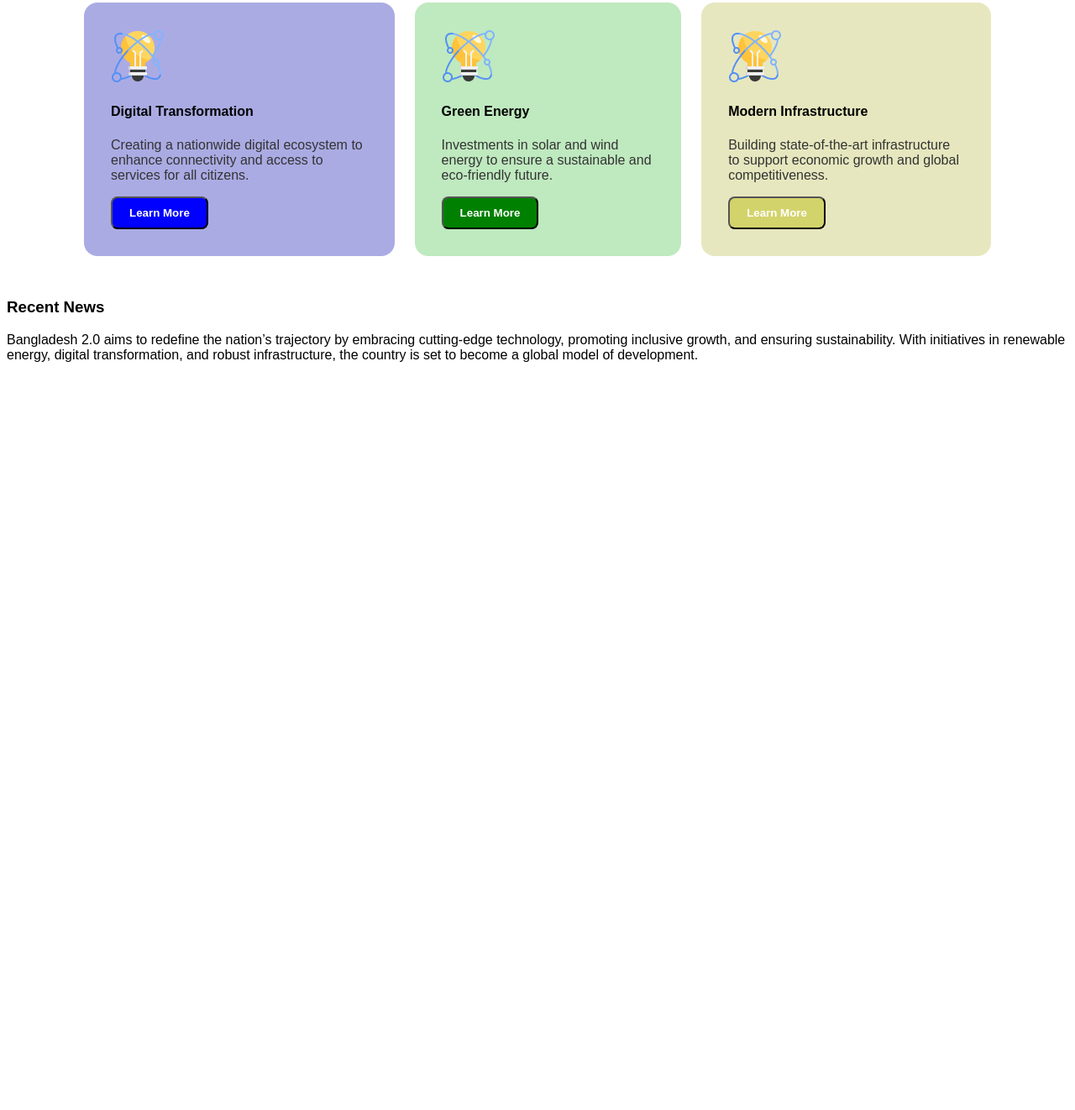
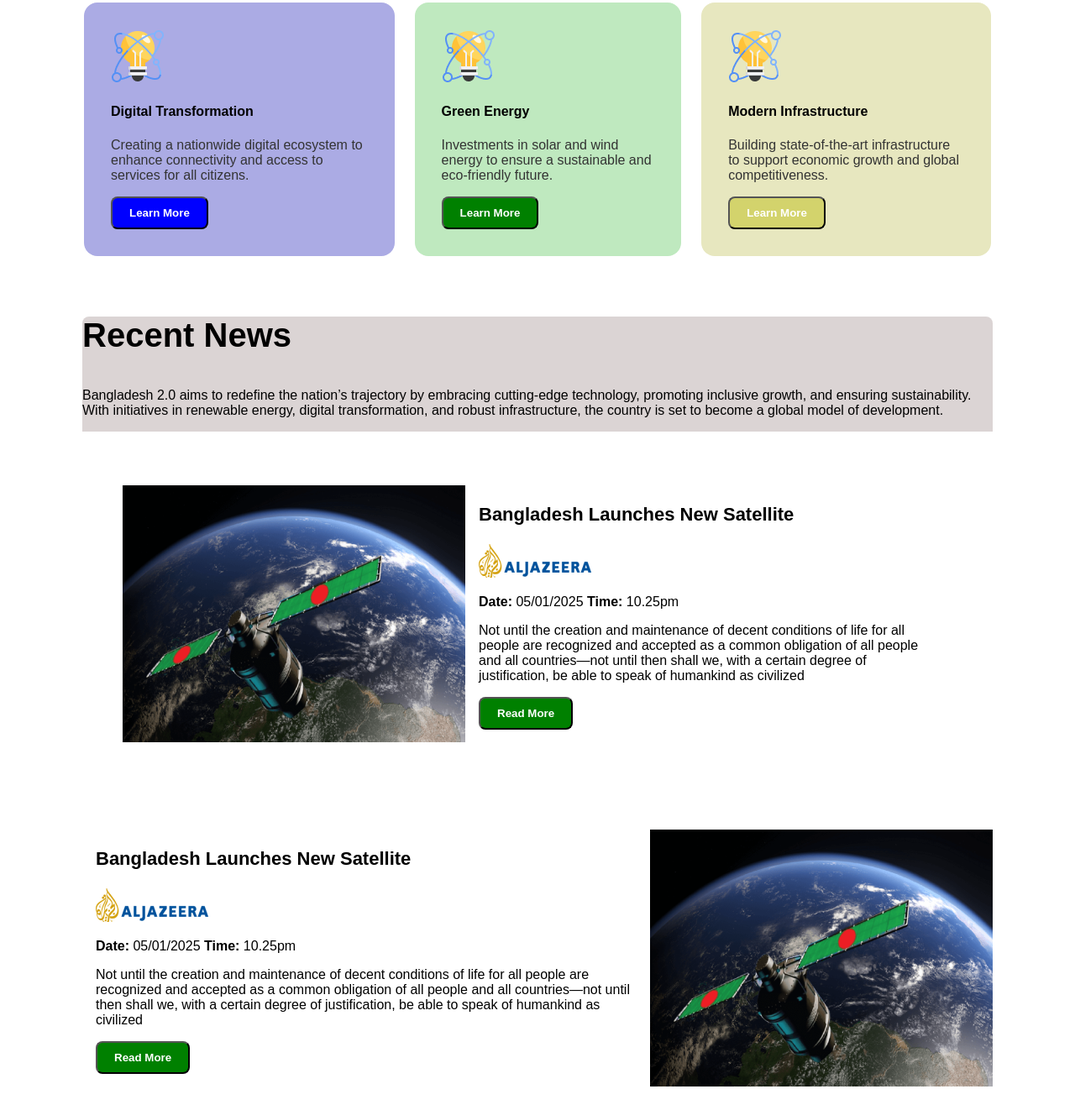
Before and after one commit to Obaidul2025/web-dev, a plain HTML site: page index.html in a window 1280 px wide. Shown: the part 1065-2387 px from the top of the page at 84% size. Before the commit the page ends 1513 px from the top, so only its background shows below. Drawn offline with Linux system fonts and the light colour scheme.

Commit message:
first commit

```diff
--- a/index.html
+++ b/index.html
@@ -46,10 +46,45 @@
             </div>
         </section>
         <section class="news">
-            <h3>Recent News</h3>
+            <h3 class="h3">Recent News</h3>
             <p>Bangladesh 2.0 aims to redefine the nation’s trajectory by embracing cutting-edge technology, promoting inclusive growth, and ensuring sustainability. With initiatives in renewable energy, digital transformation, and robust infrastructure, the country is set to become a global model of development.</p>
             <div class="news-content">
-
+                <div class="img-last">
+                    <img src="assets/satelite.png" alt="">
+                </div>
+                <div class="des">
+                    <h3 class="title">Bangladesh Launches New Satellite</h3>
+                <img src="assets/al-jazeera.png" alt="">
+                <p>
+                    <strong>Date:</strong>
+                    <time datetime="2025-01-05">05/01/2025</time>
+                    <strong>Time:</strong>
+                    10.25pm
+                </p>
+                <p>Not until the creation and maintenance of decent conditions of life for all people are recognized and accepted as a common obligation of all people and all countries—not until then shall we,
+                    with a certain degree of justification, be able to speak of humankind as civilized</p>
+                <a href=""><button class="btn-4">Read More</button></a>
+                </div>
+            </div>
+        </section>
+        <section class="bd-satelite">
+            <div class="satelite-content">
+                <div class="">
+                    <h3 class="title">Bangladesh Launches New Satellite</h3>
+                <img src="assets/al-jazeera.png" alt="">
+                <p>
+                    <strong>Date:</strong>
+                    <time datetime="2025-01-05">05/01/2025</time>
+                    <strong>Time:</strong>
+                    10.25pm
+                </p>
+                <p>Not until the creation and maintenance of decent conditions of life for all people are recognized and accepted as a common obligation of all people and all countries—not until then shall we,
+                    with a certain degree of justification, be able to speak of humankind as civilized</p>
+                <a href=""><button class="btn-4">Read More</button></a>
+                </div>
+            </div>
+            <div class="img-5">
+                <img src="assets/satelite.png" alt="">
             </div>
         </section>
     </main>
--- a/style.css
+++ b/style.css
@@ -93,3 +93,50 @@ body{
     font-size: 40px;
 
 }
+
+ .news-content{
+    display: flex;
+  background-color: white;
+  padding: 48px;
+ }
+
+.news{
+    background-color: #dbd4d4;
+}
+.btn-4{
+    color: white;
+    font-weight: 800;
+    padding: 10px 20px;
+    background-color:green;
+    border-radius:8px ;
+}
+.bd-satelite{
+    display: flex;
+
+}
+.news{
+
+    margin: 20px 90px;
+    border-radius: 8px;
+}
+.img-last{
+    border-radius: 24px;
+    margin: 16px 0;
+}
+.des{
+    margin: 16px;
+}
+.bd-satelite{
+    margin: 0px 90px;
+}
+.satelite-content{
+    margin: 16px;
+}
+.img-5{
+    margin:16px 0;
+    border-radius: 24px;
+}
+.title{
+    font-size: 22px;
+    font-weight: 700;
+}
```
